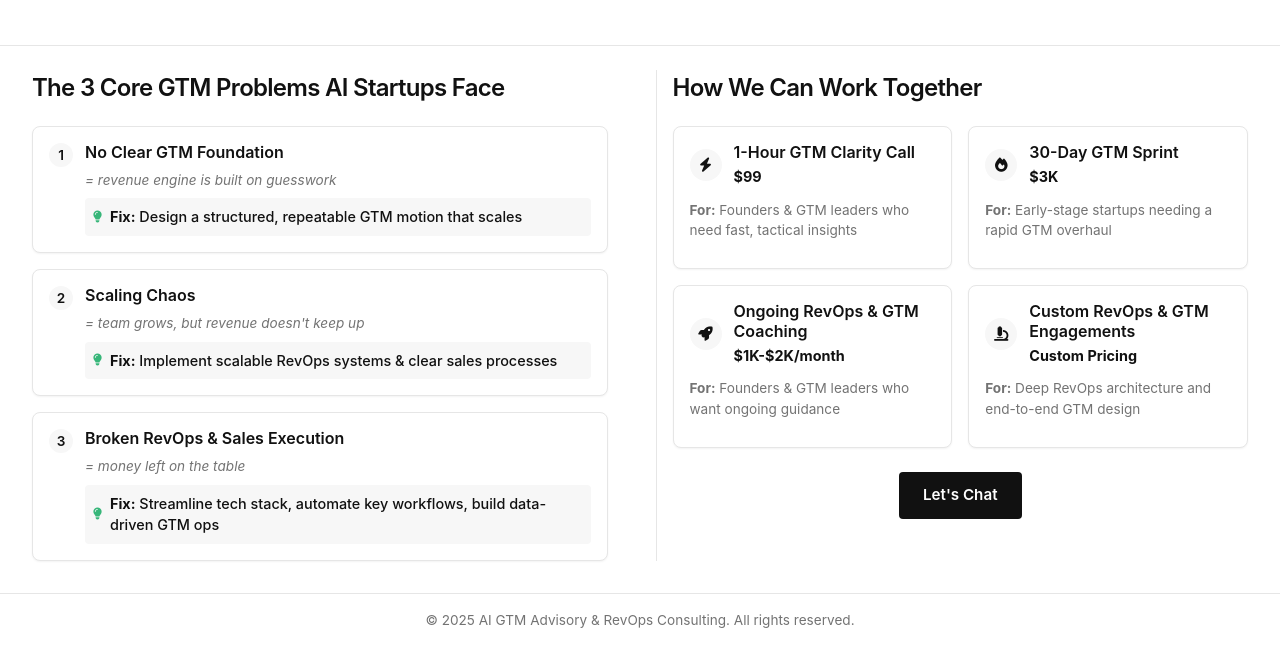
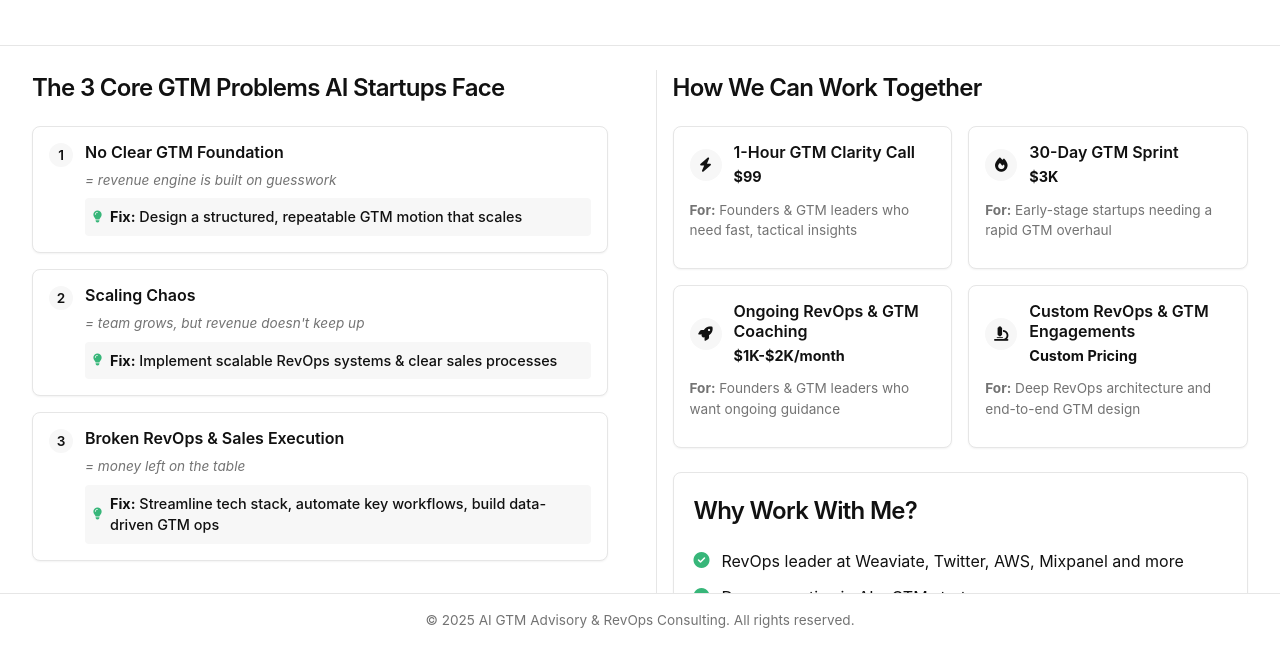
Before and after one commit to sohammaniar/revops, a plain HTML site: page index.html in a window 1280 px wide. Shown: the part 154-800 px from the top of the page. Drawn offline with Linux system fonts and the light colour scheme.

Commit message:
Update index.html
more edits

```diff
--- a/index.html
+++ b/index.html
@@ -3,7 +3,7 @@
 <head>
     <meta charset="UTF-8">
     <meta name="viewport" content="width=device-width, initial-scale=1.0">
-    <title>AI GTM Advisory & RevOps Consulting</title>
+    <title>AI GTM Consulting | From Founder-Led Sales to Repeatable Revenue</title>
     <link rel="stylesheet" href="https://cdnjs.cloudflare.com/ajax/libs/font-awesome/6.4.0/css/all.min.css">
     <style>
         :root {
@@ -255,14 +255,31 @@
             transform: translateY(-2px);
         }
 
-        .btn-outline {
-            background-color: transparent;
-            color: var(--dark);
-            border: 1px solid var(--dark);
+        .credibility-section {
+            margin-top: 1.5rem;
+            background-color: var(--light);
+            border-radius: 8px;
+            padding: 1.25rem;
+            box-shadow: 0 1px 2px rgba(0, 0, 0, 0.05);
+            border: 1px solid var(--border);
         }
 
-        .btn-outline:hover {
-            background-color: var(--light-gray);
+        .credibility-list {
+            list-style: none;
+            margin-top: 0.75rem;
+        }
+
+        .credibility-list li {
+            margin-bottom: 0.75rem;
+            display: flex;
+            align-items: flex-start;
+            gap: 0.75rem;
+        }
+
+        .credibility-list li i {
+            color: var(--success);
+            margin-top: 0.2rem;
+            flex-shrink: 0;
         }
 
         footer {
@@ -315,7 +332,7 @@
 <body>
     <header>
         <div class="container">
-            <h1>AI GTM Advisory & RevOps Consulting</h1>
+            <h1>From Founder-Led Sales to Repeatable Revenue</h1>
             <p class="tagline">Helping AI startups build scalable GTM infrastructure, design repeatable sales motions, and eliminate friction in their revenue engine.</p>
         </div>
     </header>
@@ -430,8 +447,17 @@
                         </div>
                     </div>
 
+                    <div class="credibility-section">
+                        <h2>Why Work With Me?</h2>
+                        <ul class="credibility-list">
+                            <li><i class="fas fa-check-circle"></i> RevOps leader at Weaviate, Twitter, AWS, Mixpanel and more</li>
+                            <li><i class="fas fa-check-circle"></i> Deep expertise in AI x GTM strategy</li>
+                            <li><i class="fas fa-check-circle"></i> No BS, tactical insights—fix your GTM in weeks, not months</li>
+                        </ul>
+                    </div>
+
                     <div class="button-group">
-                        <a href="https://mail.google.com/mail/?view=cm&fs=1&to=sohammaniar@gmail.com&su=Interested%20in%20RevOps%20w/%20Soham" target="_blank" class="btn">Let's Chat</a>
+                        <a href="https://mail.google.com/mail/?view=cm&fs=1&to=sohammaniar@gmail.com&su=Interested%20in%20RevOps%20w/%20Soham" target="_blank" class="btn">Fix My GTM – Let's Chat</a>
                     </div>
                 </div>
             </div>
```
